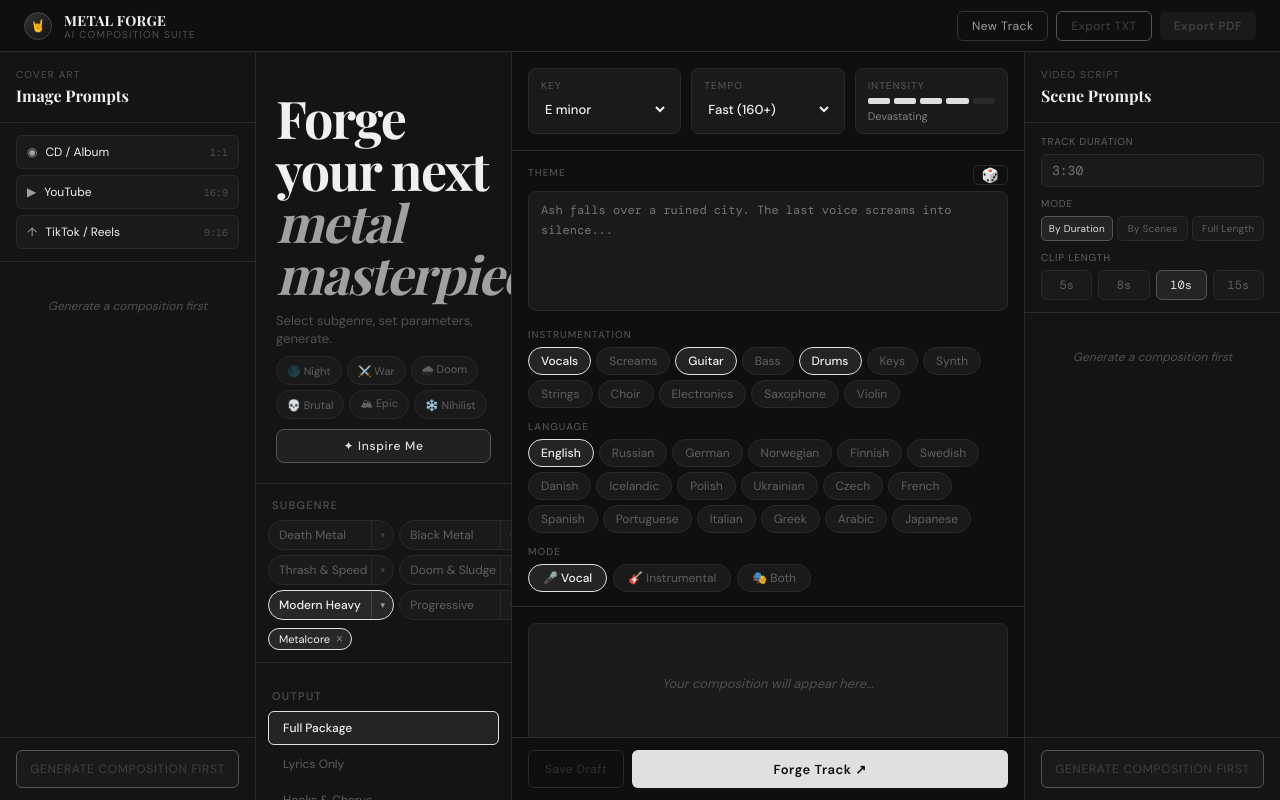
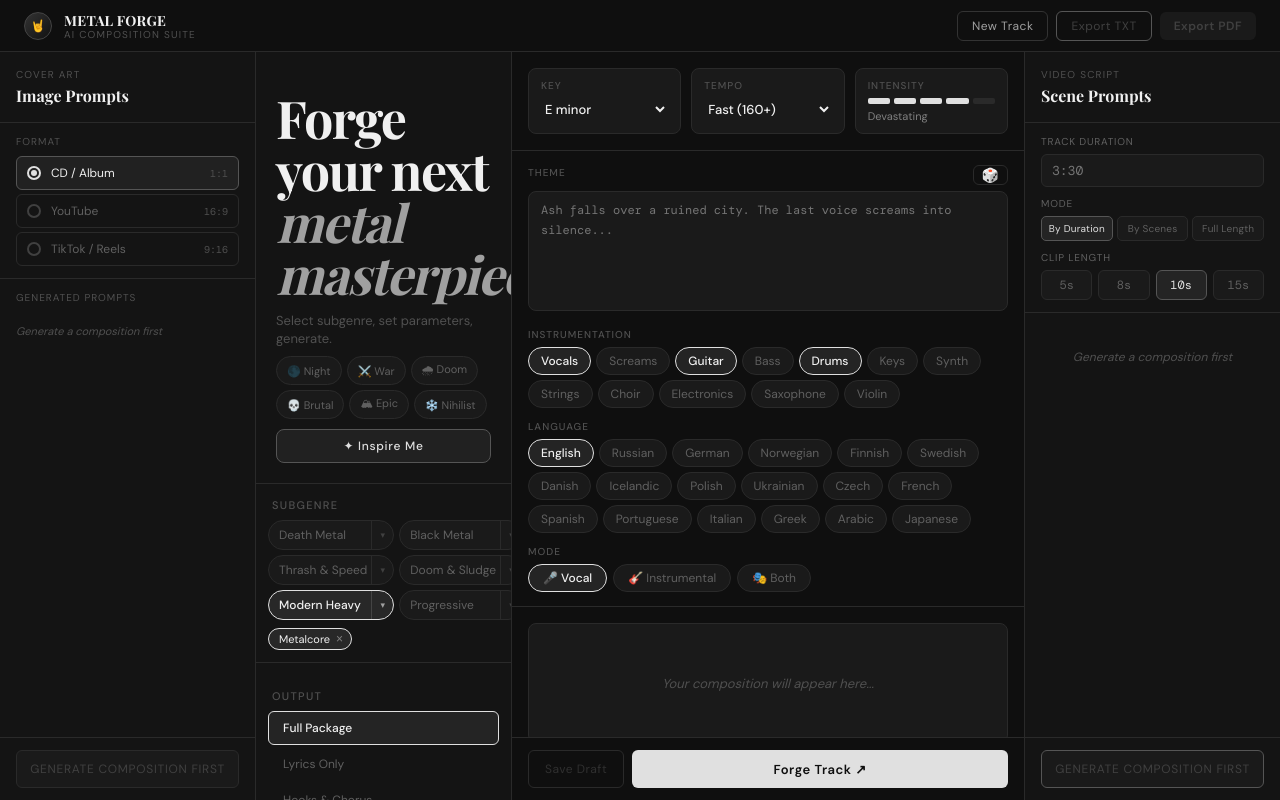
Before and after one commit to Alex-JBE/metal-forge-v1, a Next.js app: page / in a window 1280 px wide. Built offline with nearby package versions, Linux system fonts and the light colour scheme; a web font is replaced by a local one.

Commit message:
feat: format selector in cover panel, download buttons above result

```diff
--- a/app/components/CoverPanel.tsx
+++ b/app/components/CoverPanel.tsx
@@ -33,6 +33,7 @@ export default function CoverPanel({ title, genre, mood, theme, composition, com
   const [result, setResult] = useState("");
   const [loading, setLoading] = useState(false);
   const [copied, setCopied] = useState<string | null>(null);
+  const [selectedFormat, setSelectedFormat] = useState("CD_COVER");
 
   const isDisabled = loading || !composition || compositionLoading;
 
@@ -74,18 +75,28 @@ export default function CoverPanel({ title, genre, mood, theme, composition, com
 
   return (
     <div style={{ background: "#141414", borderRight: "1px solid #2a2a2a", display: "flex", flexDirection: "column", height: "100%", overflow: "hidden" }}>
+
+      {/* Header */}
       <div style={{ padding: "16px", borderBottom: "1px solid #2a2a2a" }}>
         <div style={{ fontSize: "10px", letterSpacing: "0.12em", color: "#505050", textTransform: "uppercase", marginBottom: "4px" }}>Cover Art</div>
         <div style={{ fontFamily: "'Playfair Display', serif", fontSize: "16px", color: "#f0f0f0" }}>Image Prompts</div>
       </div>
 
+      {/* Format selector */}
       <div style={{ padding: "12px 16px", borderBottom: "1px solid #2a2a2a" }}>
-        <div style={{ display: "flex", flexDirection: "column", gap: "6px" }}>
+        <div style={{ fontSize: "10px", letterSpacing: "0.1em", color: "#505050", textTransform: "uppercase", marginBottom: "8px" }}>Format</div>
+        <div style={{ display: "flex", flexDirection: "column", gap: "4px" }}>
           {FORMATS.map(f => (
-            <div key={f.key} style={{ display: "flex", alignItems: "center", justifyContent: "space-between", padding: "8px 10px", background: "#1a1a1a", border: "1px solid #2a2a2a", borderRadius: "6px" }}>
-              <div style={{ display: "flex", alignItems: "center", gap: "8px" }}>
-                <span style={{ color: "#a0a0a0", fontSize: "12px" }}>{f.icon}</span>
-                <span style={{ fontSize: "12px", color: "#f0f0f0" }}>{f.label}</span>
+            <div
+              key={f.key}
+              onClick={() => setSelectedFormat(f.key)}
+              style={{ display: "flex", alignItems: "center", justifyContent: "space-between", padding: "8px 10px", background: selectedFormat === f.key ? "rgba(224,224,224,0.06)" : "transparent", border: `1px solid ${selectedFormat === f.key ? "#555" : "#2a2a2a"}`, borderRadius: "6px", cursor: "pointer", transition: "all 0.15s" }}
+            >
+              <div style={{ display: "flex", alignItems: "center", gap: "10px" }}>
+                <div style={{ width: "14px", height: "14px", borderRadius: "50%", border: `2px solid ${selectedFormat === f.key ? "#e0e0e0" : "#404040"}`, display: "flex", alignItems: "center", justifyContent: "center", flexShrink: 0 }}>
+                  {selectedFormat === f.key && <div style={{ width: "6px", height: "6px", borderRadius: "50%", background: "#e0e0e0" }} />}
+                </div>
+                <span style={{ fontSize: "12px", color: selectedFormat === f.key ? "#f0f0f0" : "#606060" }}>{f.label}</span>
               </div>
               <span style={{ fontSize: "10px", color: "#505050", fontFamily: "'DM Mono', monospace" }}>{f.ratio}</span>
             </div>
@@ -93,11 +104,16 @@ export default function CoverPanel({ title, genre, mood, theme, composition, com
         </div>
       </div>
 
-      <div style={{ flex: 1, overflow: "auto", padding: "12px 16px" }}>
+      {/* Generated Prompts */}
+      <div style={{ padding: "12px 16px 6px" }}>
+        <div style={{ fontSize: "10px", letterSpacing: "0.1em", color: "#505050", textTransform: "uppercase" }}>Generated Prompts</div>
+      </div>
+
+      <div style={{ flex: 1, overflow: "auto", padding: "6px 16px 12px" }}>
         {loading && <div style={{ color: "#606060", fontSize: "12px", textAlign: "center", paddingTop: "24px" }}><span style={{ color: "#e0e0e0" }}>●</span> Generating prompts...</div>}
         {!loading && !result && (
-          <div style={{ color: "#505050", fontSize: "12px", textAlign: "center", paddingTop: "24px", fontStyle: "italic" }}>
-            {compositionLoading ? "Waiting for composition..." : !composition ? "Generate a composition first" : "Ready to generate cover prompts"}
+          <div style={{ color: "#505050", fontSize: "11px", fontStyle: "italic", paddingTop: "8px" }}>
+            {compositionLoading ? "Waiting for composition..." : !composition ? "Generate a composition first" : "Ready to generate"}
           </div>
         )}
         {result && (
@@ -117,11 +133,12 @@ export default function CoverPanel({ title, genre, mood, theme, composition, com
         )}
       </div>
 
+      {/* Bottom button */}
       <div style={{ padding: "12px 16px", borderTop: "1px solid #2a2a2a", display: "flex", gap: "6px" }}>
         {result && (
           <button onClick={downloadTXT} style={{ padding: "10px 12px", background: "transparent", border: "1px solid #555", borderRadius: "6px", color: "#f0f0f0", fontSize: "11px", cursor: "pointer", letterSpacing: "0.04em", fontFamily: "'DM Sans', sans-serif" }}>TXT ↓</button>
         )}
-        <button onClick={generate} disabled={isDisabled} style={{ flex: 1, padding: "10px", background: isDisabled ? "#1a1a1a" : "rgba(224,224,224,0.08)", border: "1px solid #555", borderRadius: "6px", color: isDisabled ? "#404040" : "#e0e0e0", fontSize: "12px", letterSpacing: "0.06em", textTransform: "uppercase", cursor: isDisabled ? "not-allowed" : "pointer", fontFamily: "'DM Sans', sans-serif", transition: "all 0.2s" }}>
+        <button onClick={generate} disabled={isDisabled} style={{ flex: 1, padding: "10px", background: isDisabled ? "#1a1a1a" : "rgba(224,224,224,0.08)", border: `1px solid ${isDisabled ? "#2a2a2a" : "#555"}`, borderRadius: "6px", color: isDisabled ? "#404040" : "#e0e0e0", fontSize: "12px", letterSpacing: "0.06em", textTransform: "uppercase", cursor: isDisabled ? "not-allowed" : "pointer", fontFamily: "'DM Sans', sans-serif", transition: "all 0.2s" }}>
           {loading ? "Generating..." : compositionLoading ? "Waiting..." : !composition ? "Generate composition first" : "Generate Cover Prompts ↗"}
         </button>
       </div>
--- a/app/components/ResultPanel.tsx
+++ b/app/components/ResultPanel.tsx
@@ -91,10 +91,10 @@ function SectionBlock({ label, sectionKey, content, onRefine }: {
   return (
     <div style={{ border: "1px solid #2a2a2a", borderRadius: "8px", overflow: "hidden", marginBottom: "10px" }}>
       <div style={{ display: "flex", alignItems: "center", justifyContent: "space-between", padding: "8px 14px", background: "#141414", borderBottom: "1px solid #2a2a2a" }}>
-        <span style={{ fontSize: "10px", fontWeight: 500, color: "#a0a0a0", letterSpacing: "0.1em", textTransform: "uppercase" }}>{label}</span>
+        <span style={{ fontSize: "10px", fontWeight: 500, color: "#808080", letterSpacing: "0.1em", textTransform: "uppercase" }}>{label}</span>
         <div style={{ display: "flex", gap: "6px" }}>
-          <button onClick={() => setShowRefine(!showRefine)} style={{ fontSize: "11px", color: showRefine ? "#e0e0e0" : "#606060", background: showRefine ? "rgba(224,224,224,0.08)" : "transparent", border: `1px solid ${showRefine ? "#555" : "#2a2a2a"}`, borderRadius: "4px", padding: "3px 8px", cursor: "pointer" }}>Refine</button>
-          <button onClick={() => { navigator.clipboard.writeText(localContent); setCopied(true); setTimeout(() => setCopied(false), 1500); }} style={{ fontSize: "11px", color: copied ? "#e0e0e0" : "#f0f0f0", background: "transparent", border: "1px solid #555", borderRadius: "4px", padding: "3px 8px", cursor: "pointer" }}>{copied ? "Copied ✓" : "Copy"}</button>
+          <button onClick={() => setShowRefine(!showRefine)} style={{ fontSize: "11px", color: showRefine ? "#e0e0e0" : "#606060", background: showRefine ? "rgba(224,224,224,0.08)" : "transparent", border: `1px solid ${showRefine ? "#555" : "#2a2a2a"}`, borderRadius: "4px", padding: "3px 8px", cursor: "pointer", fontFamily: "'DM Sans', sans-serif" }}>Refine</button>
+          <button onClick={() => { navigator.clipboard.writeText(localContent); setCopied(true); setTimeout(() => setCopied(false), 1500); }} style={{ fontSize: "11px", color: copied ? "#e0e0e0" : "#f0f0f0", background: "transparent", border: "1px solid #555", borderRadius: "4px", padding: "3px 8px", cursor: "pointer", fontFamily: "'DM Sans', sans-serif" }}>{copied ? "Copied ✓" : "Copy"}</button>
         </div>
       </div>
 
@@ -164,11 +164,13 @@ export default function ResultPanel({ result, loading, isStreaming }: ResultPane
 
   return (
     <div style={rootStyle}>
-      <div style={{ padding: "16px" }}>
-        <div style={{ display: "flex", gap: "6px", marginBottom: "12px", justifyContent: "flex-end" }}>
-          <button onClick={() => exportTXT(title, result)} style={{ fontSize: "11px", padding: "5px 12px", background: "transparent", border: "1px solid #555", borderRadius: "4px", color: "#f0f0f0", cursor: "pointer", letterSpacing: "0.04em", fontFamily: "'DM Sans', sans-serif" }}>Download TXT</button>
-          <button onClick={() => exportPDF(title, result)} style={{ fontSize: "11px", padding: "5px 12px", background: "#e0e0e0", border: "none", borderRadius: "4px", color: "#0f0f0f", cursor: "pointer", letterSpacing: "0.04em", fontFamily: "'DM Sans', sans-serif", fontWeight: 600 }}>Download PDF</button>
-        </div>
+      {/* Download buttons above result — like Pop Forge */}
+      <div style={{ padding: "10px 16px", borderBottom: "1px solid #2a2a2a", display: "flex", alignItems: "center", justifyContent: "flex-end", gap: "6px", flexShrink: 0 }}>
+        <button onClick={() => exportTXT(title, result)} style={{ fontSize: "11px", padding: "5px 12px", background: "transparent", border: "1px solid #555", borderRadius: "4px", color: "#f0f0f0", cursor: "pointer", letterSpacing: "0.04em", fontFamily: "'DM Sans', sans-serif" }}>Download TXT</button>
+        <button onClick={() => exportPDF(title, result)} style={{ fontSize: "11px", padding: "5px 12px", background: "#e0e0e0", border: "none", borderRadius: "4px", color: "#0f0f0f", cursor: "pointer", letterSpacing: "0.04em", fontFamily: "'DM Sans', sans-serif", fontWeight: 600 }}>Download PDF</button>
+      </div>
+
+      <div style={{ flex: 1, overflow: "auto", padding: "16px" }}>
         {sectionOrder.map(key => {
           const content = refinedSections[key] || sections[key];
           return content ? <SectionBlock key={key} label={SECTION_LABELS[key] || key} sectionKey={key} content={content} onRefine={(k, v) => setRefinedSections(prev => ({ ...prev, [k]: v }))} /> : null;
```
